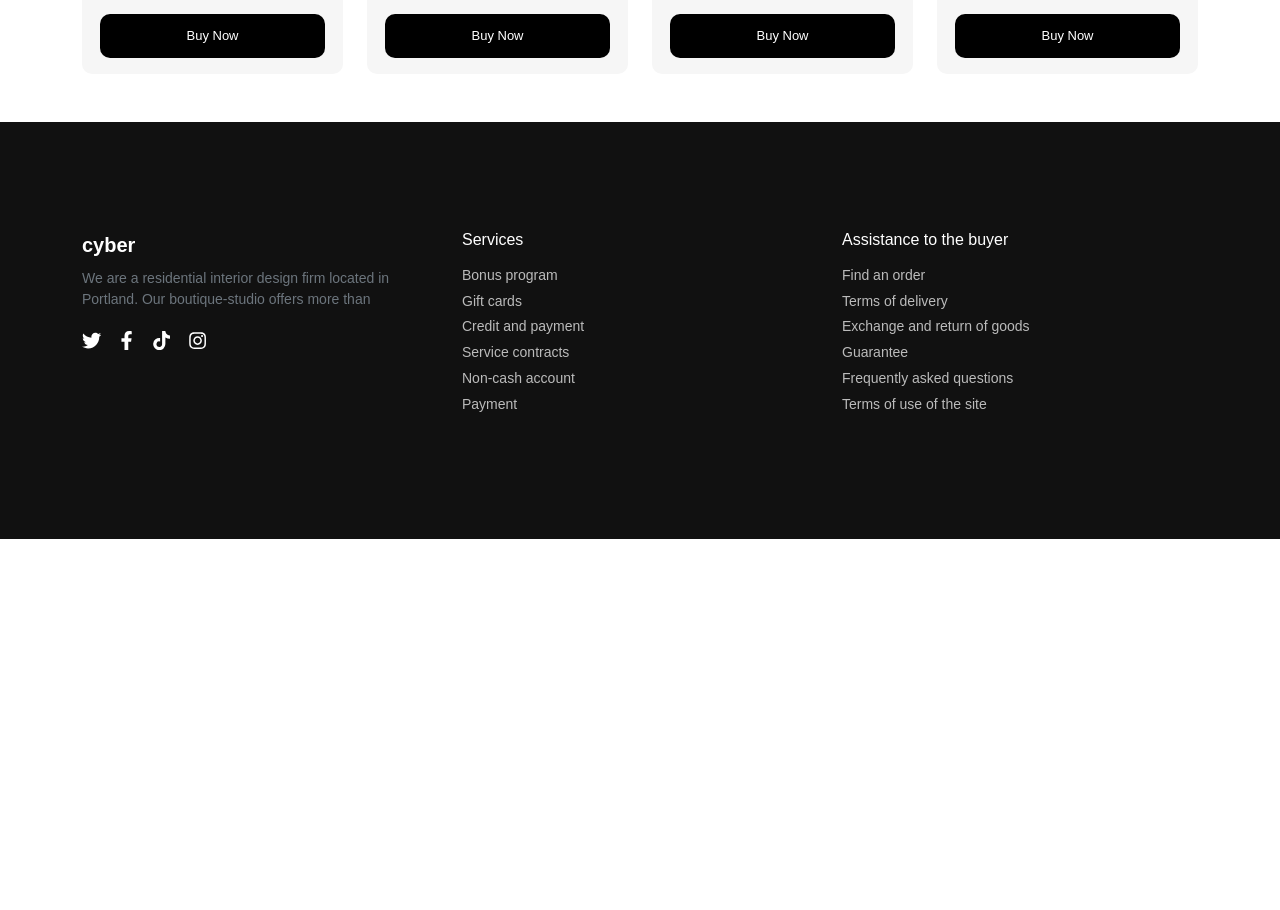
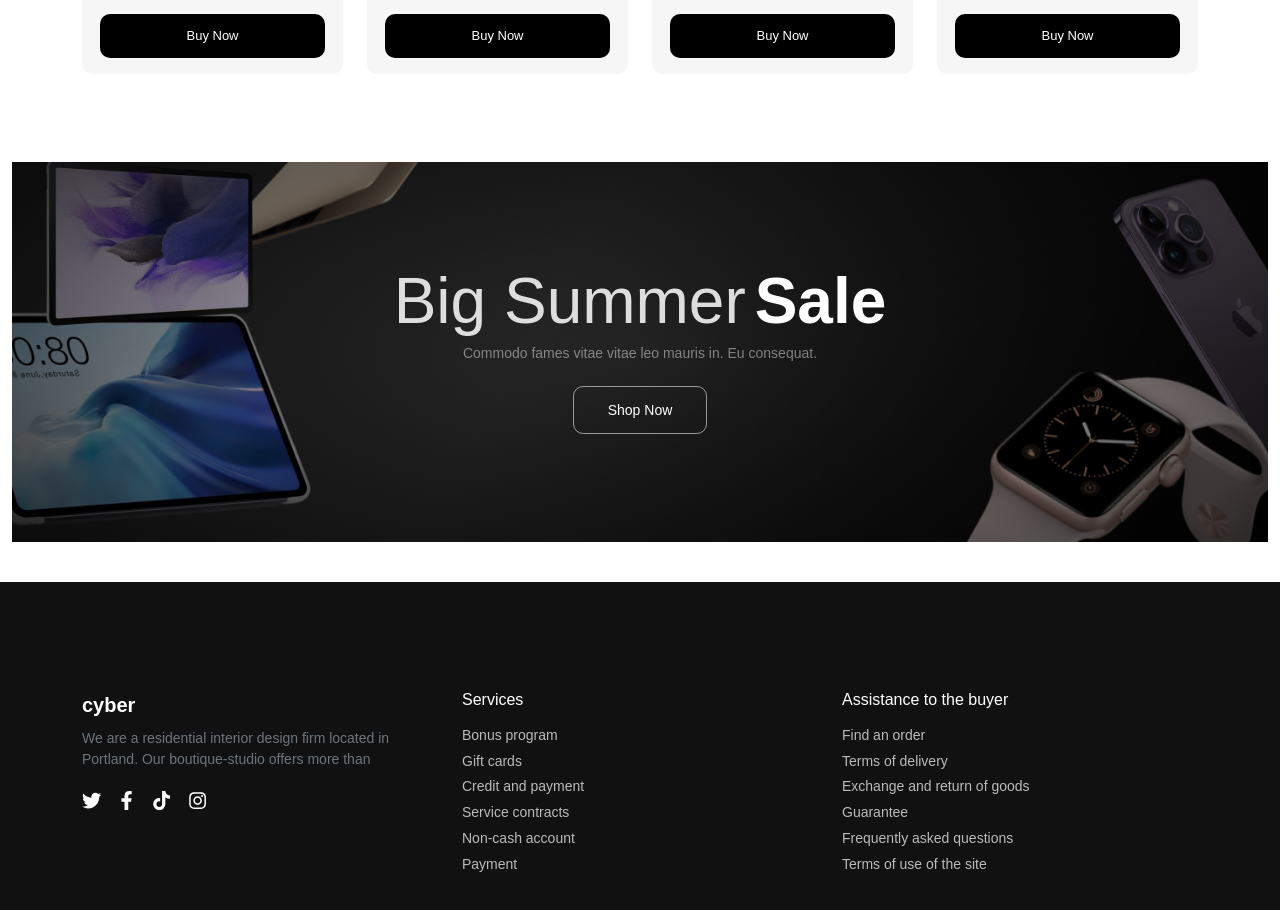
Before and after one commit to Mariasshev/Electronis-store-client, a Next.js app: page / in a window 1280 px wide. Shown: the part 2765-3675 px from the top of the page. Before the commit the page ends 3304 px from the top, so only its background shows below. Built offline with nearby package versions, Linux system fonts and the light colour scheme.

Commit message:
salebanner main page

```diff
--- a/src/app/page.tsx
+++ b/src/app/page.tsx
@@ -5,6 +5,8 @@ import BrowseCategories from "../components/BrowseCategories";
 import Discount from "../components/Discount";
 import Banner from "../components/Banner";
 import ProductsTabs from "../components/ProductsTabs";
+import SaleBanner from "../components/SaleBanner";
+
 
 export default function Home() {
   return (
@@ -14,6 +16,7 @@ export default function Home() {
       <ProductsTabs />
       <Banner />
       <Discount />
+       <SaleBanner />
     </>
   );
 }
--- /dev/null
+++ b/src/components/SaleBanner.tsx
@@ -0,0 +1,30 @@
+"use client";
+
+import styles from "../styles/SaleBanner.module.css";
+
+export default function SaleBanner() {
+  return (
+    <section className={styles.section}>
+      <div className={`container-fluid ${styles.wrap}`}>
+        <div className={styles.banner}>
+          <div className={styles.overlay} />
+
+          <div className={styles.content}>
+            <h2 className={styles.title}>
+              <span className={styles.titleLight}>Big Summer</span>{" "}
+              <span className={styles.titleBold}>Sale</span>
+            </h2>
+
+            <p className={styles.subtitle}>
+              Commodo fames vitae vitae leo mauris in. Eu consequat.
+            </p>
+
+            <button className={styles.btn} type="button">
+              Shop Now
+            </button>
+          </div>
+        </div>
+      </div>
+    </section>
+  );
+}
--- /dev/null
+++ b/src/styles/SaleBanner.module.css
@@ -0,0 +1,100 @@
+.section {
+  background: #fff;
+  padding: 24px 0;
+}
+
+@media (min-width: 992px) {
+  .section { padding: 40px 0; }
+}
+
+/* Широкий блок ~1440 */
+.wrap {
+  max-width: 2160px;
+}
+
+/* Баннер с фоновой картинкой */
+.banner {
+  position: relative;
+  overflow: hidden;
+  border-radius: 0;
+  min-height: 220px;
+
+  background-image: url("/img/banner/big-summer-sale.png");
+  background-size: cover;
+  background-position: center;
+  background-repeat: no-repeat;
+}
+
+@media (min-width: 768px) {
+  .banner { min-height: 280px; }
+}
+
+@media (min-width: 992px) {
+  .banner { min-height: 340px; }
+}
+
+@media (min-width: 1200px) {
+  .banner { min-height: 380px; }
+}
+
+/* Оверлей для читабельности текста */
+.overlay {
+  position: absolute;
+  inset: 0;
+  background:
+    radial-gradient(60% 80% at 50% 50%, rgba(0,0,0,0.15) 0%, rgba(0,0,0,0.55) 70%, rgba(0,0,0,0.75) 100%);
+  z-index: 1;
+}
+
+/* Контент */
+.content {
+  position: relative;
+  z-index: 2;
+  min-height: inherit;
+  display: flex;
+  flex-direction: column;
+  align-items: center;   /* по центру как на макете */
+  justify-content: center;
+  text-align: center;
+  padding: 28px 16px;
+}
+
+.title {
+  margin: 0;
+  line-height: 1;
+}
+
+.titleLight {
+  font-weight: 300;
+  color: rgba(255, 255, 255, 0.85);
+  font-size: 38px;
+}
+
+.titleBold {
+  font-weight: 700;
+  color: #fff;
+  font-size: 38px;
+}
+
+@media (min-width: 992px) {
+  .titleLight, .titleBold { font-size: 64px; }
+}
+
+.subtitle {
+  margin: 10px 0 0;
+  color: rgba(255, 255, 255, 0.45);
+  font-size: 14px;
+  max-width: 520px;
+}
+
+.btn {
+  margin-top: 22px;
+  height: 48px;
+  padding: 0 34px;
+  border-radius: 10px;
+  border: 1px solid rgba(255, 255, 255, 0.55);
+  background: transparent;
+  color: #fff;
+  font-size: 14px;
+  font-weight: 500;
+}
```
Also changed, not shown: public/img/banner/big-summer-sale.png (added).
